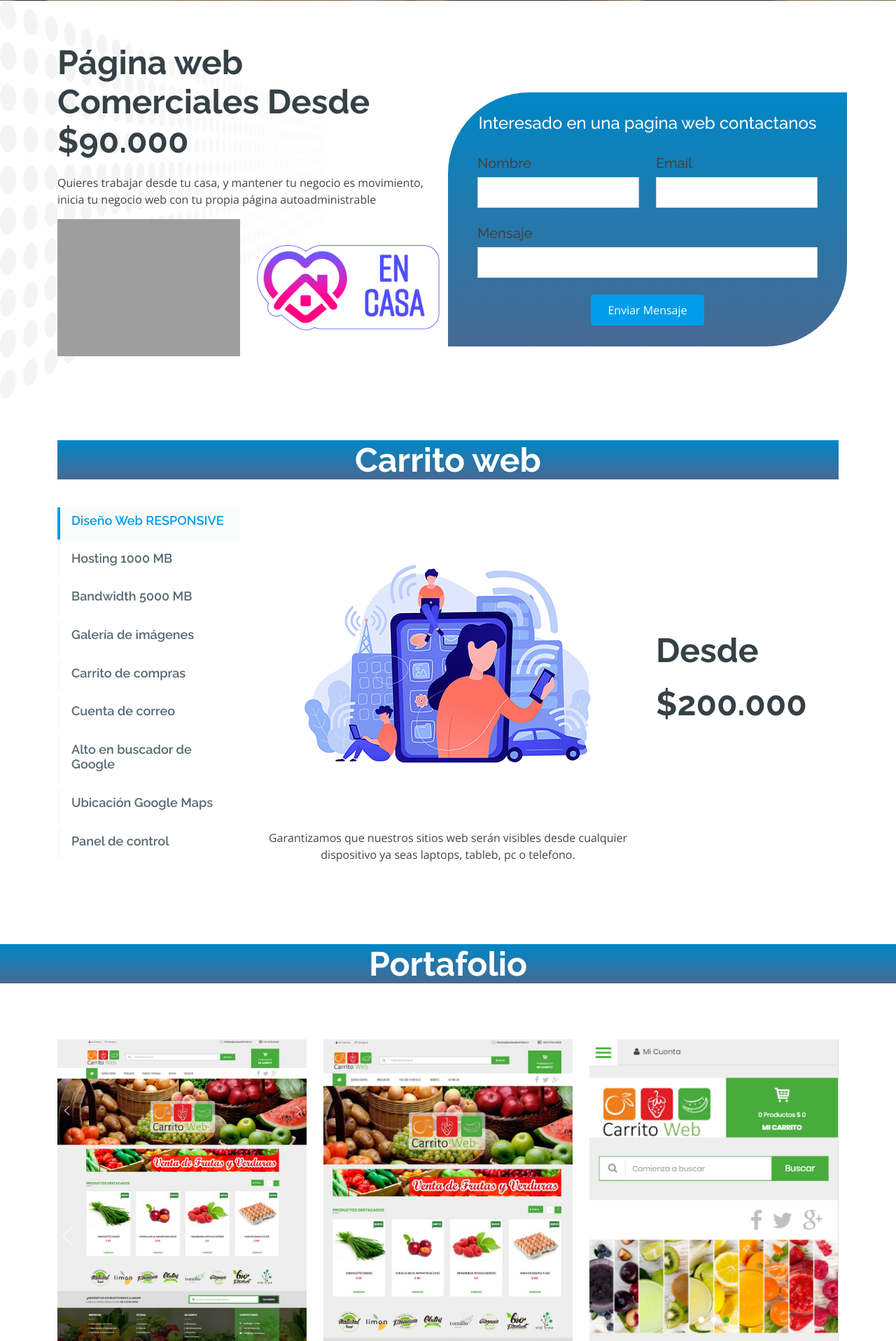
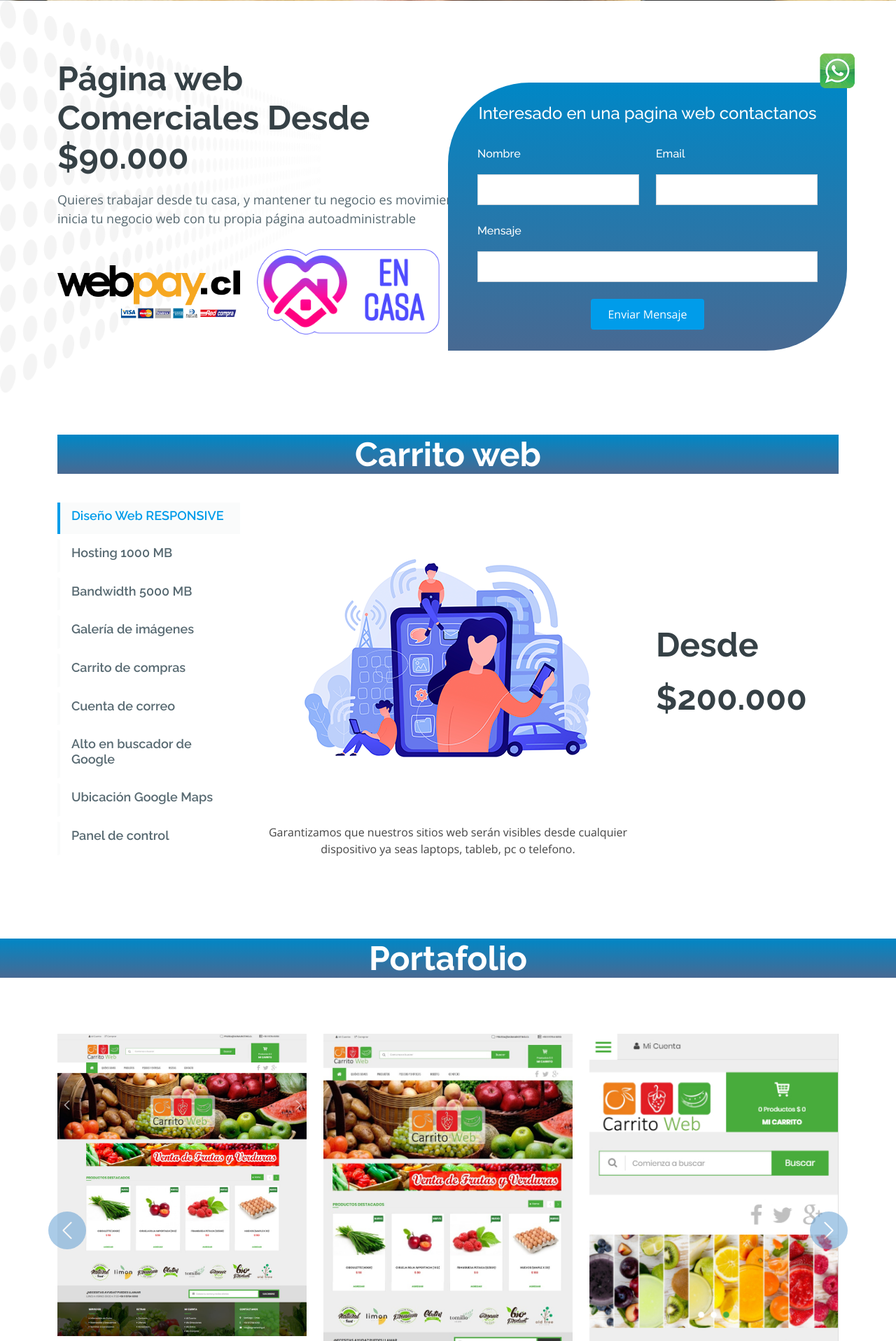
Before and after one commit to espaebook/trabajo2, a PHP site: page / in a window 1280 px wide. Shown: the part 599-2515 px from the top of the page at 70% size. Run offline with PHP 8.4, Linux system fonts and the light colour scheme; grey boxes are pictures that could not be loaded.

Commit message:
Add files via upload

```diff
--- a/assets/css/style.css
+++ b/assets/css/style.css
@@ -45,6 +45,18 @@
   transition: all 0.4s;
 }
 
+.back-to-top2 {
+  position: fixed;
+  right: 5%;
+  bottom: 10%;
+  z-index: 996;
+  background: #009cea;
+  width: 40px;
+  height: 40px;
+  border-radius: 4px;
+  transition: all 0.4s;
+}
+
 .back-to-top i {
   font-size: 28px;
   color: #fff;
@@ -55,6 +67,7 @@
   background: #14b1ff;
   color: #fff;
 }
+
 
 .back-to-top.active {
   visibility: visible;
@@ -360,6 +373,11 @@
   margin-bottom: 30px;
   font-size: 24px;
 }
+#hero2 h5 {
+  color: #ffffff;
+  margin-bottom: 20px;
+  font-size: 16px;
+}
 
 #hero2 .php-email-form h2 {
   color: #ffffff;
@@ -475,6 +493,12 @@
 
 }
 
+#hero2 p{
+  color: #576971;
+  margin-bottom: 30px;
+  font-size: 18px;
+}
+
 @media (min-width: 1024px) {
   #hero2 {
     background-attachment: fixed;
@@ -520,7 +544,7 @@
 
 #hero .carousel-item::before {
   content: '';
-  background-color: rgba(12, 13, 14, 0.473);
+  /* background-color: rgba(12, 13, 14, 0.473); */
 }
 
 #hero .carousel-container {
@@ -590,7 +614,7 @@
 }
 
 #hero .carousel-control-next-icon:hover, #hero .carousel-control-prev-icon:hover {
-  background: rgba(255, 255, 255, 0.3);
+  background: #486992;
   color: rgba(255, 255, 255, 0.8);
 }
 
@@ -1917,3 +1941,22 @@
   background: linear-gradient(to bottom, #0087c6 0%, #486992 100%);
   color: white !important;
 }
+
+
+.carousel-control-next-icon, .carousel-control-prev-icon{
+  border-radius: 100%;
+  width: 54px;
+  height: 54px;
+}
+
+.carousel-control-next-icon, .carousel-control-prev-icon{
+  background-color: #5697d0;
+  background-size: 30px;
+}
+
+.carousel-control-next-icon:hover, .carousel-control-prev-icon:hover {
+  /* background: rgba(255, 255, 255, 0.3); */
+  background-color: #486992;
+
+  /* color: rgba(255, 255, 255, 0.8); */
+}
```
Also changed, not shown: assets/img/pay.png (added), assets/img/whatsapp.png (added).
